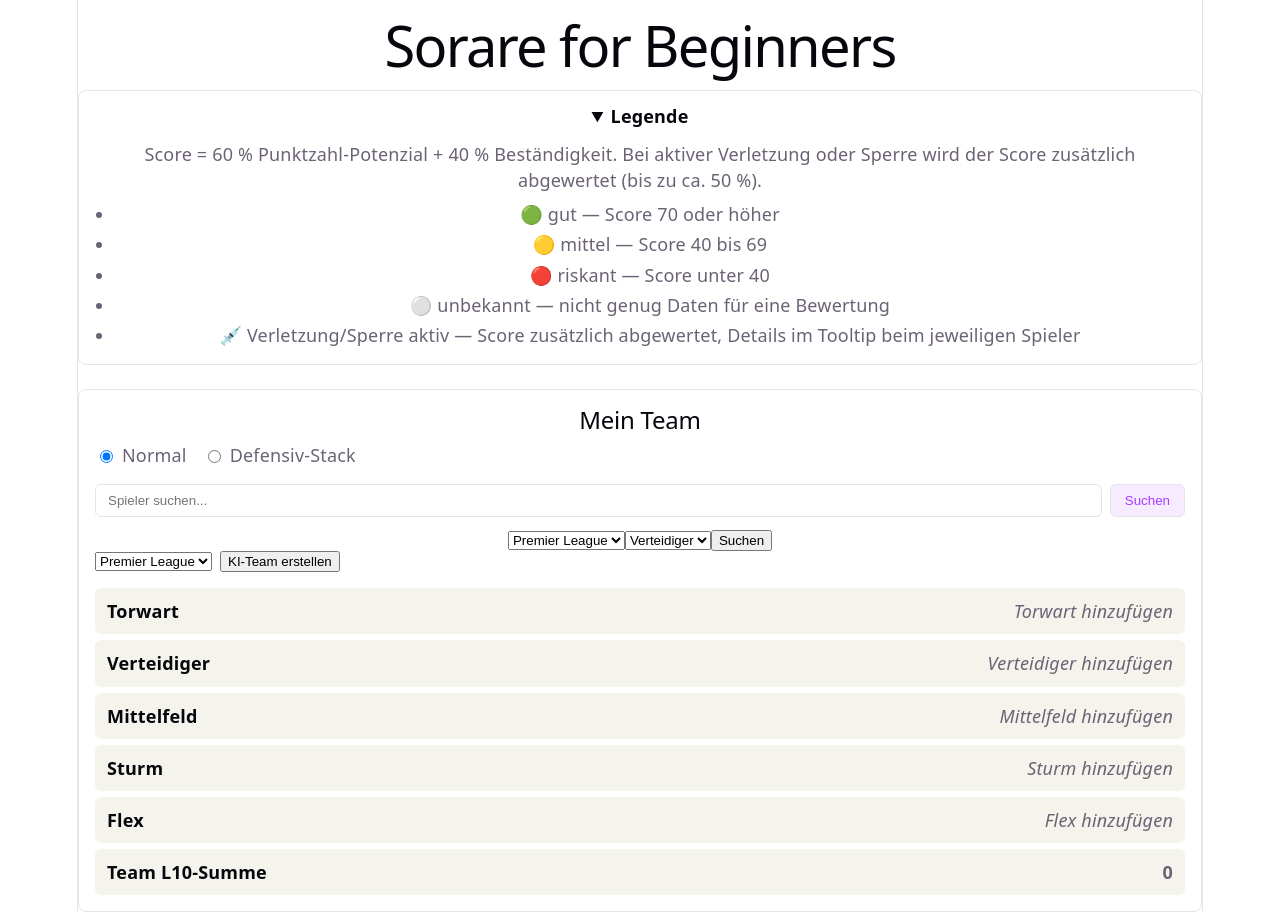
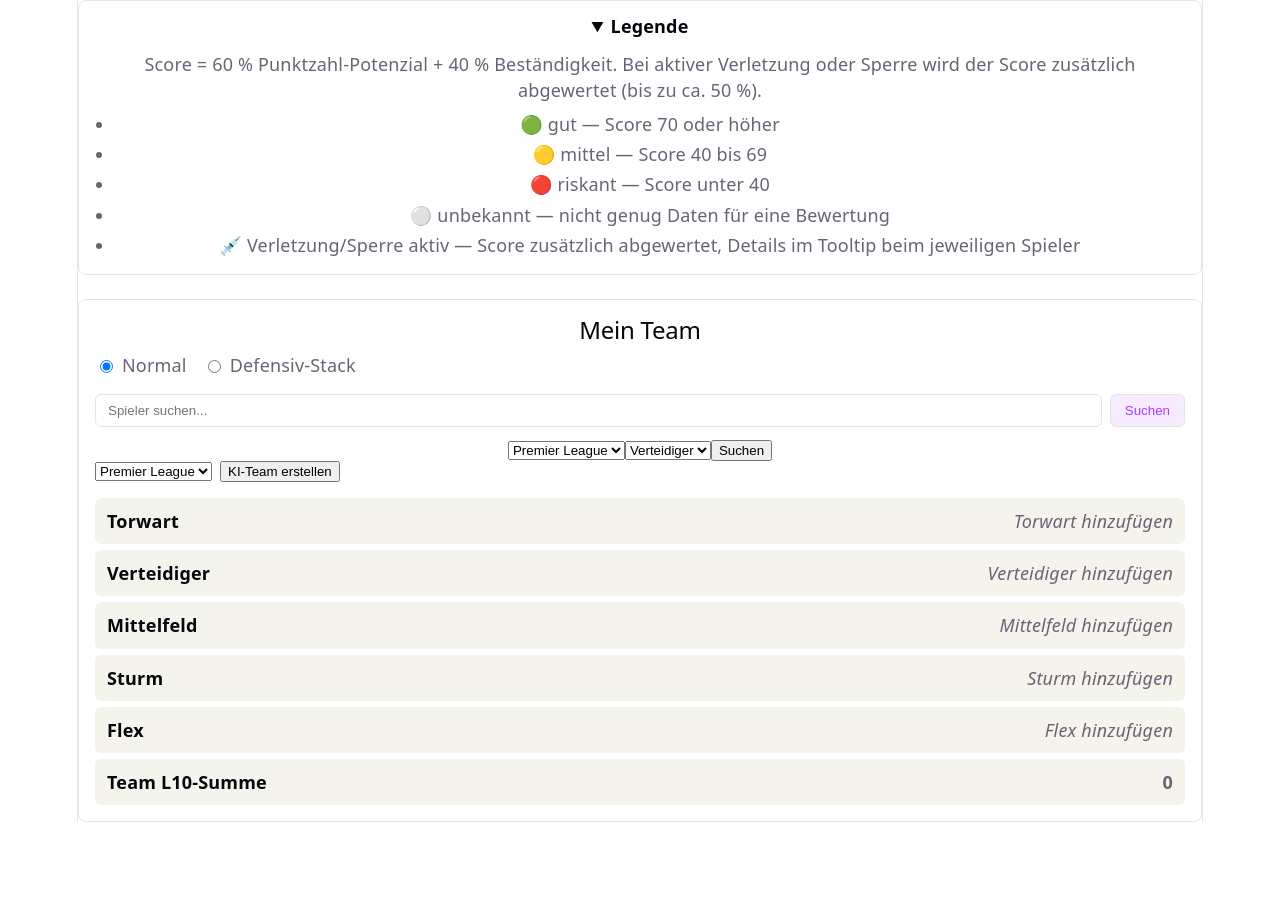
Before and after one commit to podenwald/sorare-for-beginners, a React (Vite) app: page / in a window 1280 px wide. After the commit the page ends 822 px from the top, so only its background shows below. Built offline with nearby package versions, Linux system fonts and the light colour scheme.

Commit message:
Remove page title, show club name after player name
- App.tsx: drop the "Sorare for Beginners" h1 (not needed on the page itself)
- PlayerScoreSummary: show the player's active club in parentheses after
  their name, e.g. "Harry Kane (FC Bayern München)"

```diff
--- a/src/App.tsx
+++ b/src/App.tsx
@@ -5,7 +5,6 @@ import './App.css'
 function App() {
   return (
     <>
-      <h1>Sorare for Beginners</h1>
       <Legend />
       <TeamPanel label="Mein Team" />
     </>
--- a/src/components/PlayerScoreSummary.tsx
+++ b/src/components/PlayerScoreSummary.tsx
@@ -31,7 +31,8 @@ export function PlayerScoreSummary({ player, evaluation }: PlayerScoreSummaryPro
         </span>
       )}
       <span className="player-score-summary-text">
-        {player.displayName} — {formatScore(evaluation.overall.value)}{' '}
+        {player.displayName}
+        {player.activeClub && ` (${player.activeClub.name})`} — {formatScore(evaluation.overall.value)}{' '}
         <span className="icon-tooltip" data-tooltip={scoreExplanation}>
           {CATEGORY_ICON[category]}
         </span>{' '}
```
